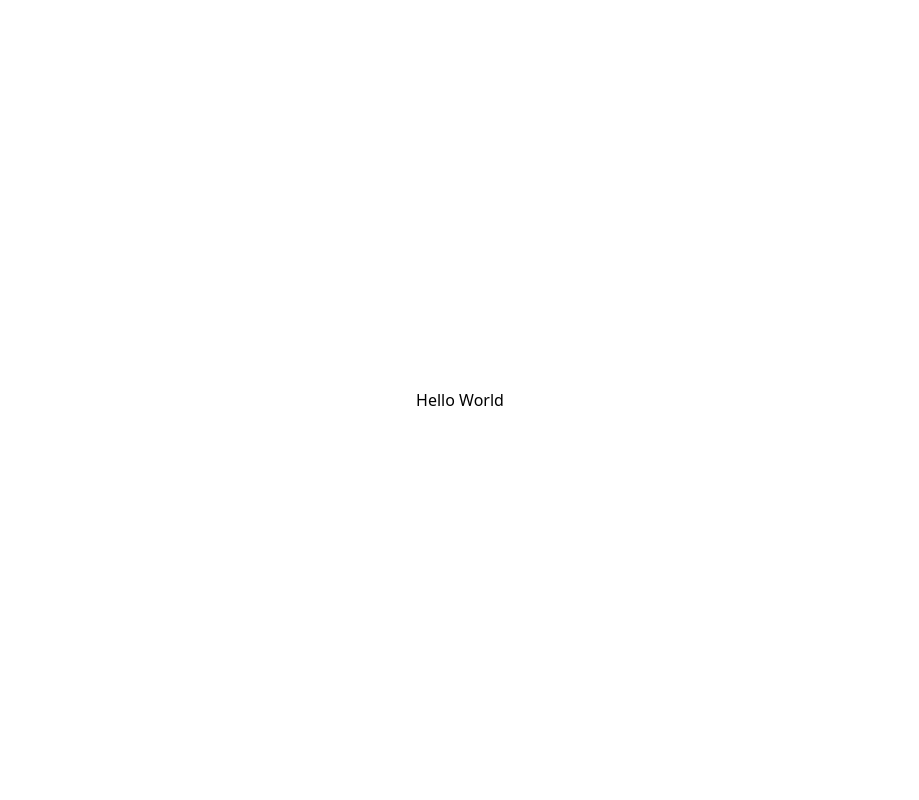
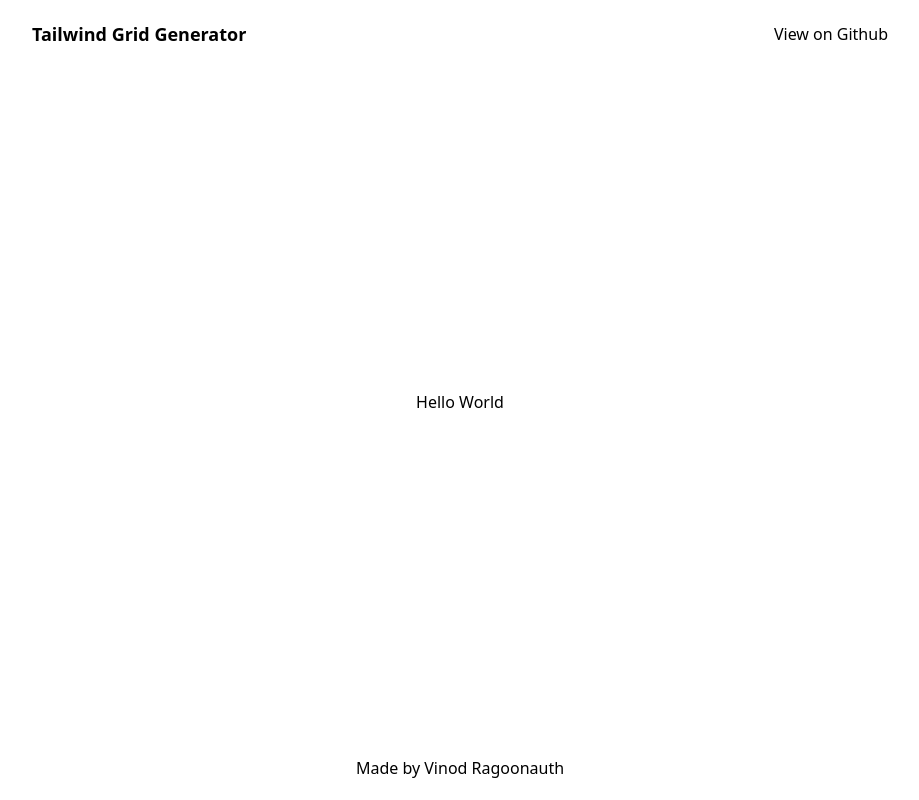
Before and after one commit to VinodRagoonauth/tailwind-grid-generator, a React (Vite) app: page / in a window 1280 px wide. Shown: the whole page, without its empty margins (180-1099 px from the left). Built offline with nearby package versions, Linux system fonts and the light colour scheme.

Commit message:
Added basic Header and Footer

```diff
--- a/src/App.tsx
+++ b/src/App.tsx
@@ -1,5 +1,16 @@
+import Header from "./components/Header";
+import Footer from "./components/Footer";
+
 function App() {
-  return <h1 className="flex justify-center items-center h-screen">Hello World</h1>;
+  return (
+    <div className="flex flex-col min-h-screen">
+      <Header />
+      <main className="flex-1 flex-center">
+        <h1>Hello World</h1>
+      </main>
+      <Footer />
+    </div>
+  );
 }
 
 export default App;
--- /dev/null
+++ b/src/components/Footer.tsx
@@ -0,0 +1,10 @@
+export default function Footer() {
+  return (
+    <footer className="text-center p-5">
+      Made by{" "}
+      <a className="hover:underline" href="https://github.com/VinodRagoonauth">
+        Vinod Ragoonauth
+      </a>
+    </footer>
+  );
+}
--- /dev/null
+++ b/src/components/Header.tsx
@@ -0,0 +1,18 @@
+export default function Header() {
+  return (
+    <nav>
+      <div className="flex justify-between items-center max-w-4xl mx-auto p-5">
+        <p className="text-black text-lg font-semibold">Tailwind Grid Generator</p>
+        <p className="text-black">
+          <a
+            href="https://github.com/VinodRagoonauth/tailwind-grid-generator"
+            target="_blank"
+            className="hover:underline"
+          >
+            View on Github
+          </a>
+        </p>
+      </div>
+    </nav>
+  );
+}
--- a/src/index.css
+++ b/src/index.css
@@ -2,18 +2,8 @@
 @tailwind components;
 @tailwind utilities;
 
-/* :root {
-  font-family: Inter, system-ui, Avenir, Helvetica, Arial, sans-serif;
-  line-height: 1.5;
-  font-weight: 400;
-
-  color-scheme: light dark;
-  color: rgba(255, 255, 255, 0.87);
-  background-color: #242424;
-
-  font-synthesis: none;
-  text-rendering: optimizeLegibility;
-  -webkit-font-smoothing: antialiased;
-  -moz-osx-font-smoothing: grayscale;
-  -webkit-text-size-adjust: 100%;
-} */
+@layer components {
+  .flex-center {
+    @apply flex justify-center items-center;
+  }
+}
```
Also changed, not shown: src/main.tsx (+7 -7 lines).
